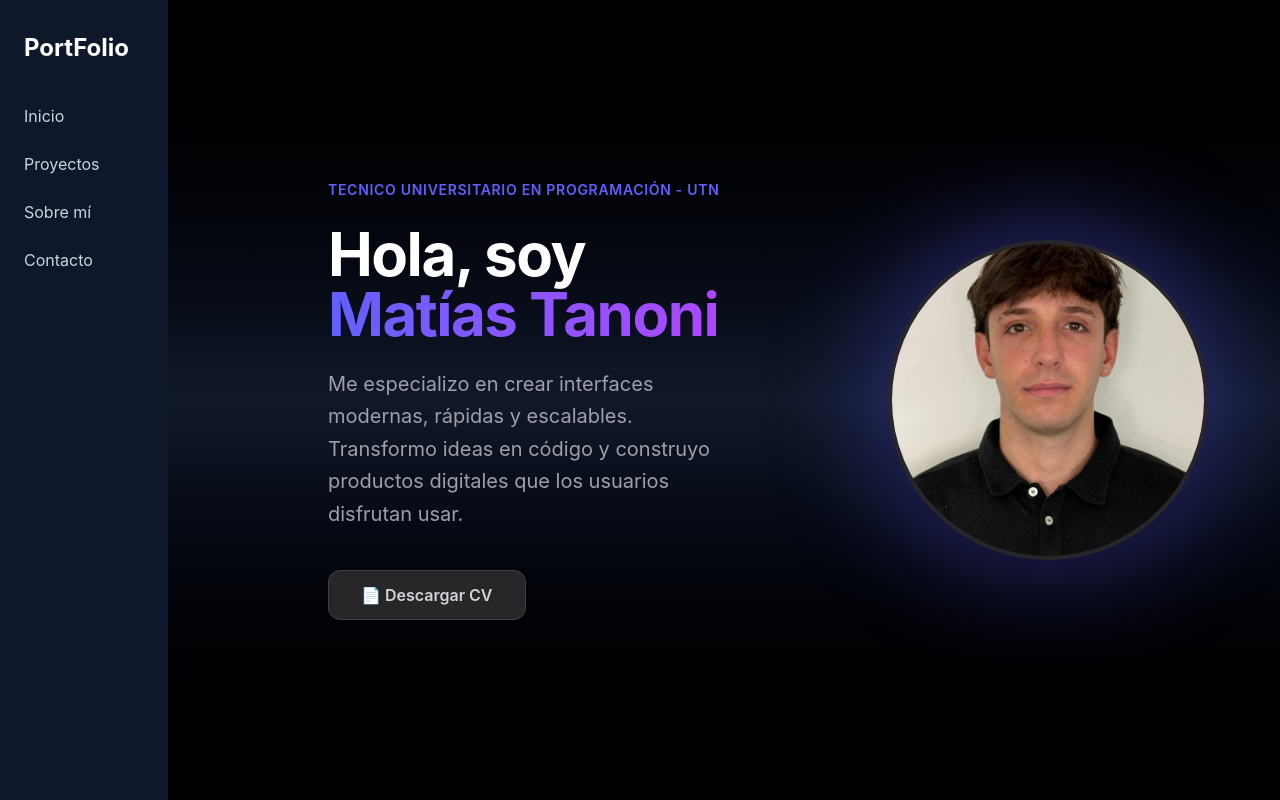
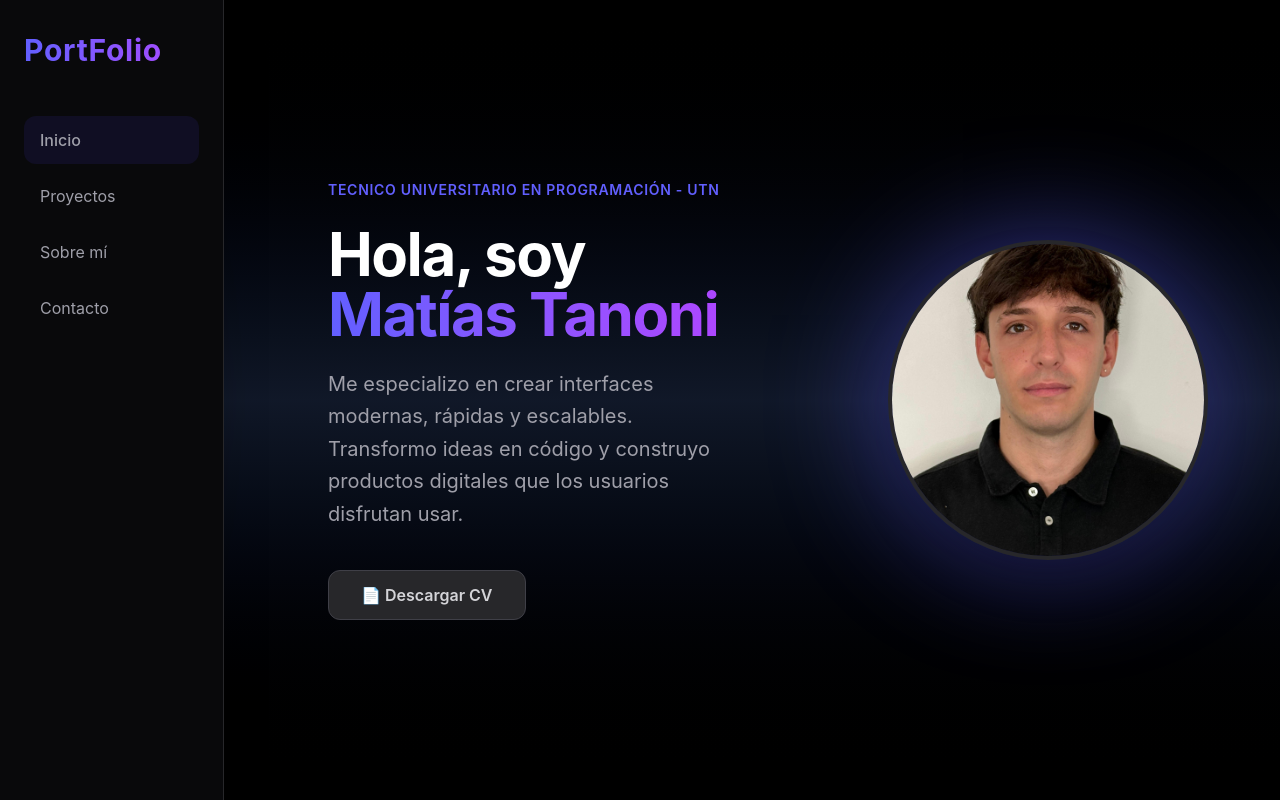
Before and after one commit to MatiasTanoni/Portfolio, an Angular app in the folder portfolio/: page /home in a window 1280 px wide. Built offline with nearby package versions, Linux system fonts and the light colour scheme.

Commit message:
mejore el diseño del navbar

```diff
--- a/portfolio/src/app/components/navbar/navbar.html
+++ b/portfolio/src/app/components/navbar/navbar.html
@@ -1,34 +1,35 @@
-<nav class="fixed top-0 left-0 h-screen w-42 bg-slate-900
-         flex flex-col px-6 py-8">
-    <!-- Logo -->
-    <a class="text-white text-2xl font-bold mb-10">
+<nav class="fixed top-0 left-0 h-screen w-56 bg-zinc-950 border-r border-zinc-800 flex flex-col px-6 py-8 shadow-2xl">
+
+    <a
+        class="text-3xl font-bold mb-12 tracking-wide text-transparent bg-clip-text bg-gradient-to-r from-indigo-500 to-purple-500">
         PortFolio
     </a>
 
-    <!-- Links -->
-    <ul class="flex flex-col gap-6">
+    <ul class="flex flex-col gap-2">
         <li>
-            <a routerLink="/home" routerLinkActive="text-sky-400" class="text-slate-300 hover:text-sky-400 transition">
+            <a routerLink="/home" routerLinkActive="text-indigo-400 bg-indigo-600/10 font-medium"
+                class="block px-4 py-3 rounded-xl text-zinc-400 hover:text-indigo-300 hover:bg-zinc-900 transition-all duration-200">
                 Inicio
             </a>
         </li>
 
         <li>
-            <a routerLink="/projects" routerLinkActive="text-sky-400"
-                class="text-slate-300 hover:text-sky-400 transition">
+            <a routerLink="/projects" routerLinkActive="text-indigo-400 bg-indigo-600/10 font-medium"
+                class="block px-4 py-3 rounded-xl text-zinc-400 hover:text-indigo-300 hover:bg-zinc-900 transition-all duration-200">
                 Proyectos
             </a>
         </li>
 
         <li>
-            <a routerLink="/about" routerLinkActive="text-sky-400" class="text-slate-300 hover:text-sky-400 transition">
+            <a routerLink="/about" routerLinkActive="text-indigo-400 bg-indigo-600/10 font-medium"
+                class="block px-4 py-3 rounded-xl text-zinc-400 hover:text-indigo-300 hover:bg-zinc-900 transition-all duration-200">
                 Sobre mí
             </a>
         </li>
 
         <li>
-            <a routerLink="/contact" routerLinkActive="text-sky-400"
-                class="text-slate-300 hover:text-sky-400 transition">
+            <a routerLink="/contact" routerLinkActive="text-indigo-400 bg-indigo-600/10 font-medium"
+                class="block px-4 py-3 rounded-xl text-zinc-400 hover:text-indigo-300 hover:bg-zinc-900 transition-all duration-200">
                 Contacto
             </a>
         </li>
```
